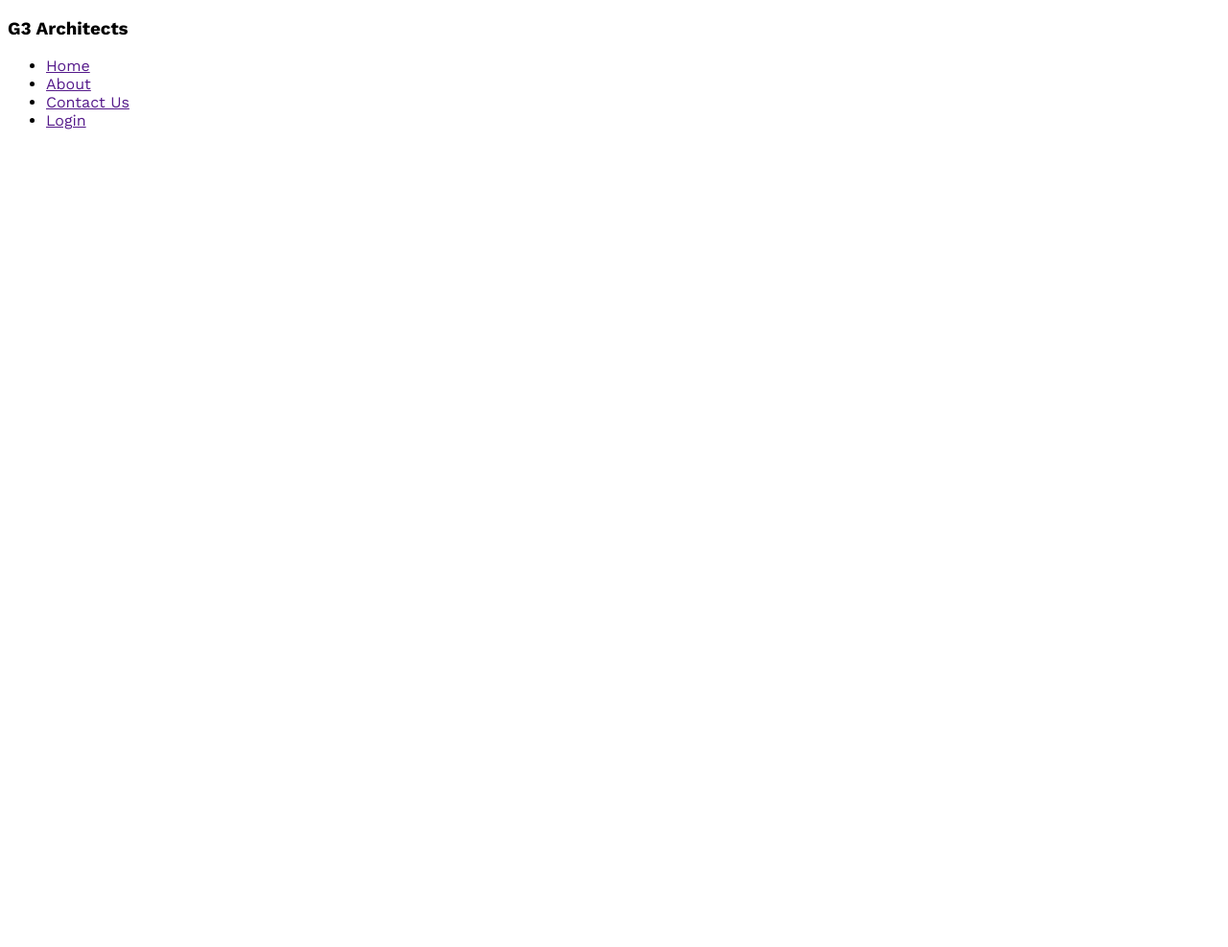
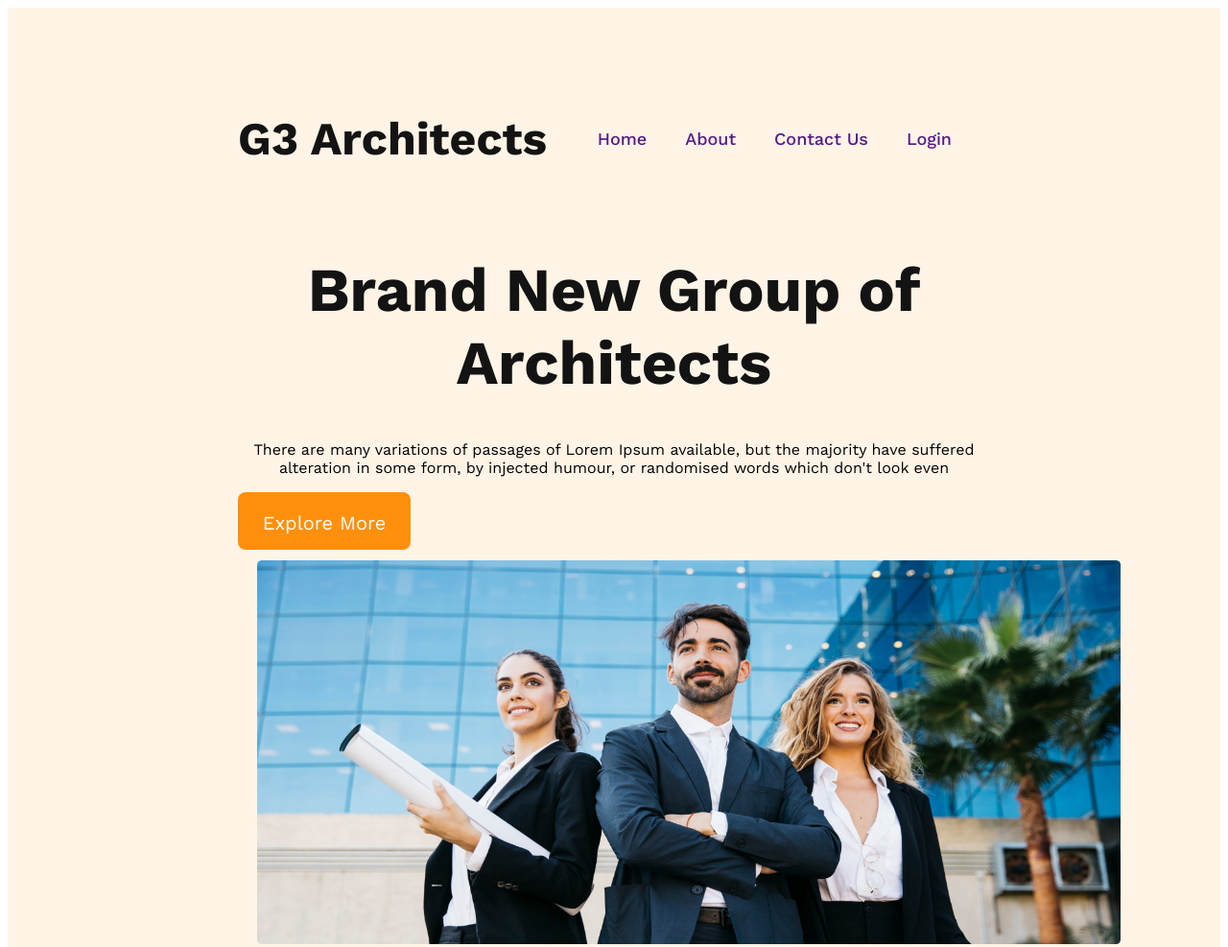
Before and after one commit to prosen36/G3-Architects, a plain HTML site: page index.html in a window 1280 px wide. Shown: the top 987 px of the page at 96% size. Before the commit the page ends 800 px from the top, so only its background shows below. Drawn offline with nearby package versions, Linux system fonts and the light colour scheme.

Commit message:
banner content added

```diff
--- a/index.html
+++ b/index.html
@@ -7,9 +7,9 @@
     <link rel="stylesheet" href="style/architect.css">
 </head>
 <body>
-    <header>
+    <header class="header">
         <nav>
-            <h3>G3 Architects</h3>
+            <h3 class="nav-title">G3 Architects</h3>
             <ul>
                 <li><a href="">Home</a></li>
                 <li><a href="">About</a></li>
@@ -18,6 +18,14 @@
             </ul>
 
         </nav>
+        <div class="banner">
+            <div class="banner-content">
+                <h1 class="banner-title">Brand New Group of Architects</h1>
+                <p class="bannner-description"> There are many variations of passages of Lorem Ipsum available, but the majority have suffered alteration in some form, by injected humour, or randomised words which don't look even</p>
+                <div class="btn-primary">Explore More</div>
+            </div>
+            <img class="banner-pic" src="images/banner.png" alt="">
+        </div>
 
 
     </header>
--- a/style/architect.css
+++ b/style/architect.css
@@ -1,5 +1,96 @@
 /* Work sans font */
 @import url('https://fonts.googleapis.com/css2?family=Work+Sans:wght@400;500;600;700;800&display=swap');
-*{
+
+/* shared styles */
+* {
     font-family: 'Work Sans', sans-serif;
 }
+
+.btn-primary {
+    width: 140px;
+    height: 20px;
+    flex-shrink: 0;
+    border-radius: 8px;
+    background: #FF900E;
+    color: #FFF;
+    padding: 20px;
+    text-align: center;
+    font-size: 1.25rem;
+    justify-content: center;
+
+}
+
+/* header related style */
+.header {
+    background-color: rgba(255, 144, 14, 0.10);
+    padding: 60px 240px;
+}
+
+nav {
+    display: flex;
+    justify-content: space-between;
+    align-items: center;
+}
+
+.nav-title {
+    color: #131313;
+    /* text-align: center; */
+    font-family: Work Sans;
+    font-size: 3rem;
+    font-style: normal;
+    font-weight: 700;
+    line-height: normal;
+}
+
+nav>ul {
+    display: flex;
+}
+
+nav li {
+    list-style: none;
+    margin-right: 40px;
+    text-decoration: none;
+    color: var(--dark-02, #424242);
+    text-align: center;
+    font-family: Work Sans;
+    font-size: 18px;
+    font-style: normal;
+    font-weight: 500;
+    line-height: 26px;
+    /* 144.444% */
+}
+
+nav li a {
+    text-decoration: none;
+}
+
+/* banner related styles */
+.banner-content {
+    max-width: 900px;
+    max-height: 300px;
+    text-align: center;
+    margin: 0 auto;
+}
+
+.banner-title {
+    font-size: 4rem;
+    font-weight: 700;
+    color: #131313;
+
+}
+.banner{
+    width: 100%;
+    height: 100%;
+}
+
+.banner-pic {
+    /* width: 80vw; */
+    width: 900px;
+    height: 400px;
+    flex-shrink: 0;
+    margin: 0 auto;
+    margin-right: 20px;
+    padding-left: 20px;
+    padding-top: 20px;
+    justify-content: center;
+}
```
